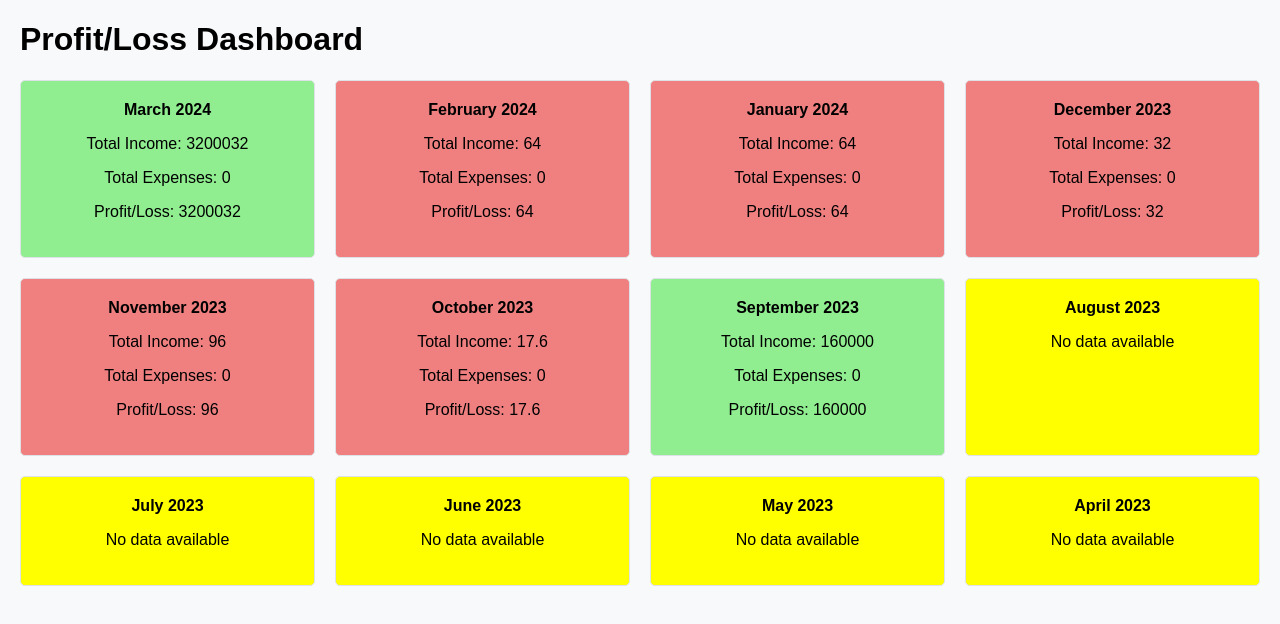
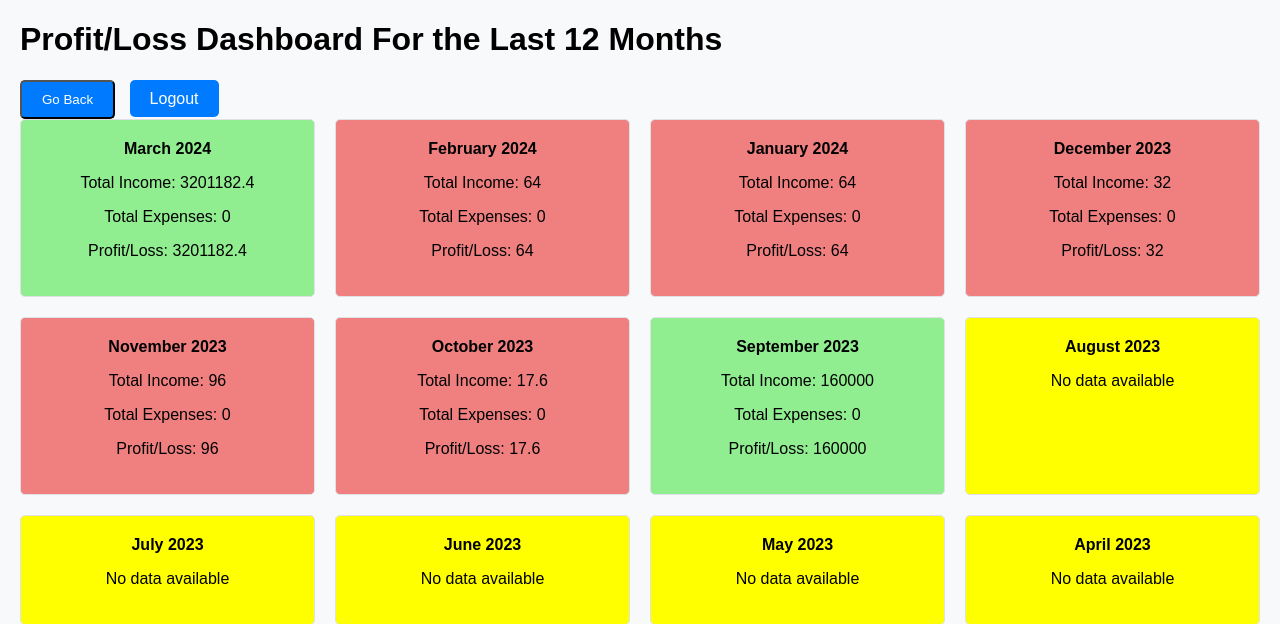
Before and after one commit to Katchietsnouva/web_app_python, a Flask app: page /profit_loss in a window 1280 px wide. Shown: the top 624 px of the page. Run offline with Flask 3, Linux system fonts and the light colour scheme; some libraries are stand-ins or nearby versions.

Commit message:
commit nouvaneons 0.0333

```diff
--- a/controllers/page_controller.py
+++ b/controllers/page_controller.py
@@ -82,7 +82,7 @@ class PageController:
                         # return render_template('admin_page.html')
                         return redirect(url_for('admin_page'))
                     else:
-                        flash('Login Successful', 'success')
+                        # flash('Login Successful', 'success')
                         return redirect(url_for('home'))
                 else:
                     flash('Invalid username or password. Please try again.', 'error')
--- a/templates/profit_loss.html
+++ b/templates/profit_loss.html
@@ -34,12 +34,36 @@
             font-weight: bold;
             margin-bottom: 10px;
         }
+        .navigation {
+            margin-top: 20px;
+        }
+        .navigation-button {
+            background-color: #007bff;
+            color: #ffffff;
+            padding: 10px 20px;
+            text-decoration: none;
+            border-radius: 5px;
+            margin-right: 10px;
+        }
+        .navigation-button:hover {
+            background-color: #0056b3;
+        }
     </style>
 </head>
 <body>
-    <h1>Profit/Loss Dashboard</h1>
+    <h1>Profit/Loss Dashboard For the Last 12 Months</h1>
+
+    <!-- Navigation buttons -->
+    <div class="navigation">
+        <!-- Button to go back to the previous page -->
+        <button onclick="goBack()" class="navigation-button">Go Back</button>
+
+        <!-- Button for logging out -->
+        <a href="/login" class="navigation-button">Logout</a>
+    </div>
     <div class="container">
         <!-- Loop through the last 12 months -->
+        {% if profit_loss_data.last_12_months %}
             {% for month in profit_loss_data.last_12_months %}
                 {% if month in profit_loss_data.months_data %}
                     {% set data = profit_loss_data.months_data[month] %}
@@ -60,12 +84,20 @@
                     </div>
                 {% endif %}
             {% endfor %}
+        {% else %}
+            <div class="cube no-data">
+                <p>No data available</p>
+            </div>
+        {% endif %}
     </div>
 
+    <script>
+        // fxn generate month and year label
 
+        function goBack() {
+            window.history.back();
+        }
 
-    <script>
-        // Function to generate month and year label
         function generateMonthLabel(month) {
             var months = ['January', 'February', 'March', 'April', 'May', 'June', 'July', 'August', 'September', 'October', 'November', 'December'];
             var year = parseInt(month.split(' ')[1]);
@@ -81,10 +113,10 @@
             var existingCubes = document.querySelectorAll('.cube').length;
 
             // Calculate the number of cubes needed to make up 12
-            var remainingCubes = 12 - existingCubes;
+            var remainingCubes = existingCubes ? 12 - existingCubes : 12;
 
             // Retrieve the last month with available data
-            var lastMonth = document.querySelector('.container .cube:nth-last-child(1) .month-label').innerText;
+            var lastMonth = existingCubes ? document.querySelector('.container .cube:nth-last-child(1) .month-label').innerText : 'March 2024';
 
             // Generate the remaining cubes
             for (var i = 0; i < remainingCubes; i++) {
@@ -98,6 +130,5 @@
             }
         });
     </script>
-
 </body>
 </html>
--- a/user_data/global_users_data/payment_data.json
+++ b/user_data/global_users_data/payment_data.json
@@ -118,5 +118,15 @@
         "amount": 3200000,
         "is_paid": true,
         "payment_type": "cash"
+    },
+    {
+        "payment_id": "Payment_id-005",
+        "booking_id": "Book_id-027",
+        "customer_number": "CUST-1",
+        "payment_date": "2024-03-20T01:05:11.581453",
+        "duration_minutes": 1438,
+        "amount": 1150.4,
+        "is_paid": true,
+        "payment_type": "mpesa"
     }
 ]
--- a/user_data/global_users_data/time_data.json
+++ b/user_data/global_users_data/time_data.json
@@ -1078,5 +1078,15 @@
         "departure_date": "2024-02-23",
         "departure_time": "19:58",
         "duration_minutes": 21
+    },
+    {
+        "user_id": "1b10bfda-2cc8-4e4a-bb35-ae97b0e7f7d2",
+        "customer_number": "CUST-10",
+        "booking_id": "Book_id-027",
+        "arrival_date": "2024-03-20",
+        "arrival_time": "01:04",
+        "departure_date": "2024-03-20",
+        "departure_time": "01:05",
+        "duration_minutes": 1
     }
 ]
```
Lines whose indentation alone changed are shown as unchanged.
